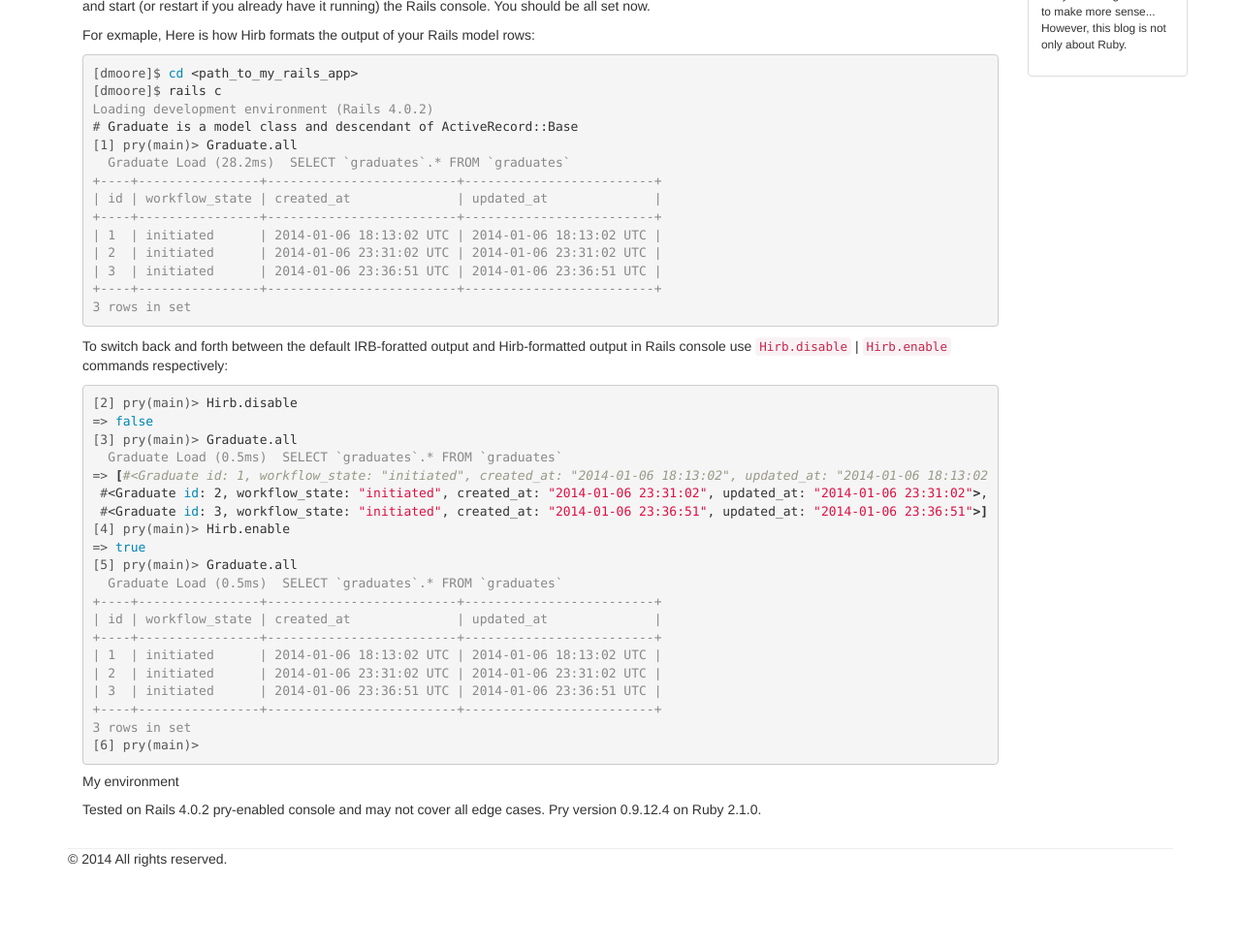
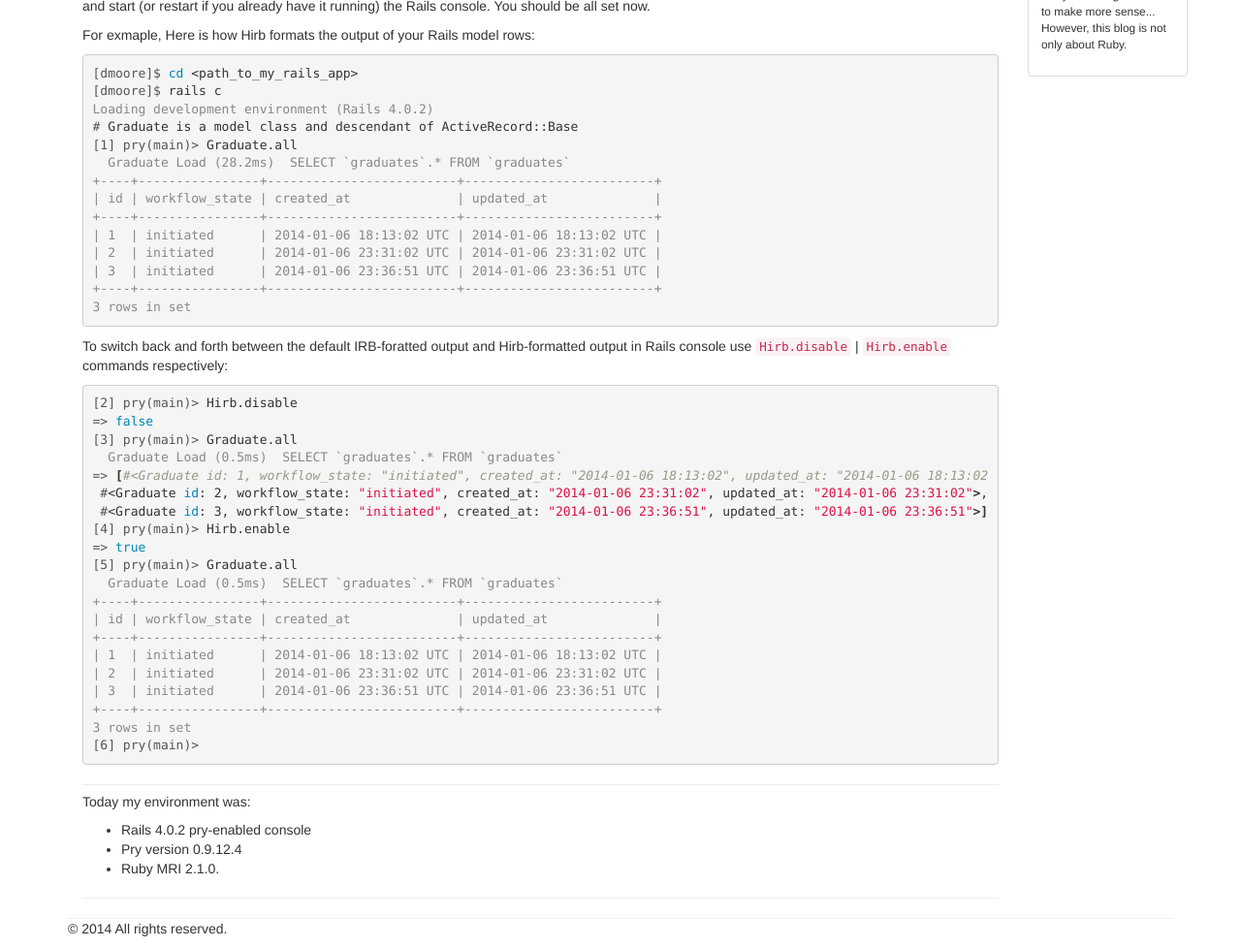
Before and after one commit to demisx/demisx.github.io, a Jekyll site: the page built from _posts/2014-01-14-activate-hirb-output-in-rails-pry-console.md, in a window 1280 px wide, cut to the strip 389-1367 px from the top of the page. Shown: the whole strip at 97% size. Built offline with Jekyll 4.4.1, drawn with Linux system fonts in a browser that asks for light colours; nearby versions of some CDN libraries; Markdown is read by kramdown in place of the engine named in the settings; comment, search, counter and statistics services are not loaded; before the commit the page ends 1295 px from its top, so only the background shows below that.

```diff
--- a/_layouts/default.html
+++ b/_layouts/default.html
@@ -40,7 +40,7 @@
               <!-- <li><a href="/contact/xxx">Contact</a></li> -->
             </ul>
             <ul class="nav navbar-nav navbar-right">
-              <li><a href="/feed.xml"><i class="fa fa-rss fa-lg"> </i> RSS</a></li>
+              <li><a href="/feed.xml"><i class="fa fa-rss fa-lg"></i> RSS</a></li>
               <li><a href="https://github.com/demisx" target="_blank"><i class="fa fa-github fa-lg"></i> GitHub</a></li>
               <li><a href="https://twitter.com/demisx1" target="_blank"><i class="fa fa-twitter fa-lg"></i> Twitter</a></li>
             </ul>
--- a/_layouts/post.html
+++ b/_layouts/post.html
@@ -9,6 +9,7 @@ layout: default
 {{ content }}
 </div>
 
+<hr>
  <div id="disqus_thread"></div>
     <script type="text/javascript">
         /* * * CONFIGURATION VARIABLES: EDIT BEFORE PASTING INTO YOUR WEBPAGE * * */
--- a/_posts/2014-01-14-activate-hirb-output-in-rails-pry-console.md
+++ b/_posts/2014-01-14-activate-hirb-output-in-rails-pry-console.md
@@ -59,7 +59,9 @@ console use `Hirb.disable` | `Hirb.enable` commands respectively:
 [6] pry(main)>
 {% endhighlight %}
 
-##### My environment
+___
+##### Today my environment was:
 
-Tested on Rails 4.0.2 pry-enabled console and may not cover all edge cases. Pry version 0.9.12.4
-on Ruby 2.1.0.
+- Rails 4.0.2 pry-enabled console
+- Pry version 0.9.12.4
+- Ruby MRI 2.1.0.
```
Also changed, not shown: _posts/2014-01-13-improve-code-highlighting-in-jekyll.md (+2 -1 lines), _posts/2014-01-15-unable-find-matching-line-from-backtrace.md (added, +48 -0 lines).
